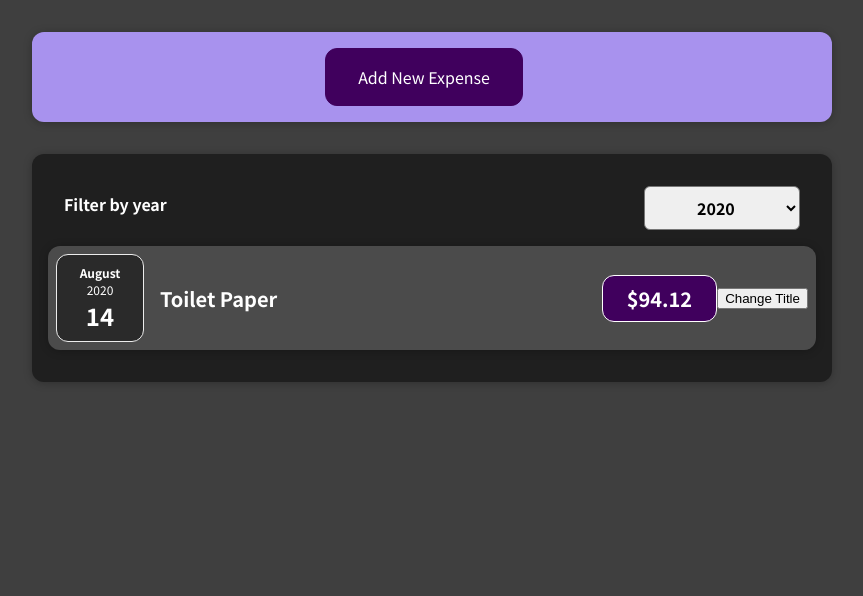
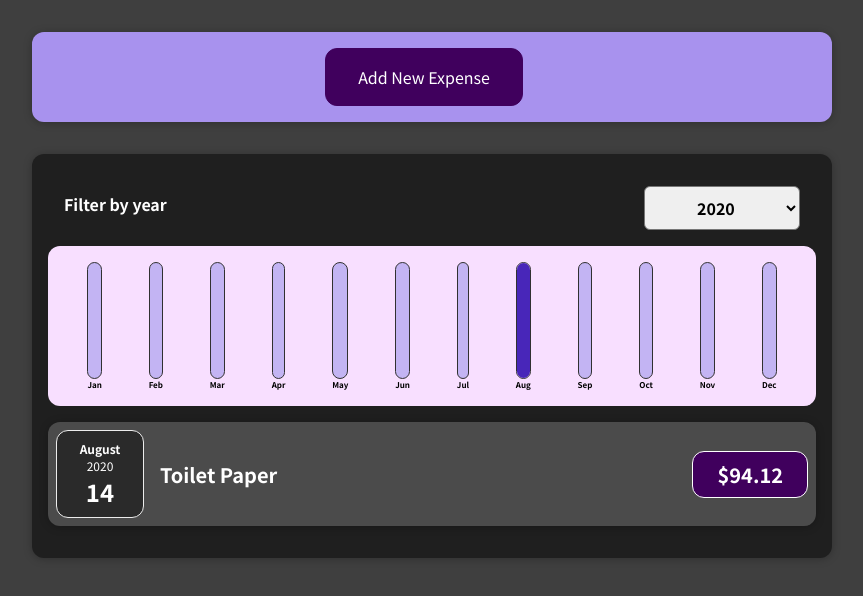
Before and after one commit to deepydee/react-the-complete-guide, a React (Create React App) app in the folder code/01-starting-setup/: page / in a window 1280 px wide. Shown: the top 596 px of the page, without its empty margins (208-1071 px from the left). Built offline with nearby package versions, Linux system fonts and the light colour scheme.

Commit message:
Wrap Up & Next Steps

```diff
--- /dev/null
+++ b/code/01-starting-setup/src/components/Chart/Chart.css
@@ -0,0 +1,9 @@
+.chart {
+  padding: 1rem;
+  border-radius: 12px;
+  background-color: #f8dfff;
+  text-align: center;
+  display: flex;
+  justify-content: space-around;
+  height: 10rem;
+}
--- /dev/null
+++ b/code/01-starting-setup/src/components/Chart/Chart.jsx
@@ -0,0 +1,22 @@
+import ChartBar from "./ChartBar";
+import "./Chart.css";
+
+const Chart = (props) => {
+  const dataPointValues = props.dataPoints.map((dataPoint) => dataPoint.value);
+  const totalMaximum = Math.max(...dataPointValues);
+
+  return (
+    <div className="chart">
+      {props.dataPoints.map((dataPoint) => (
+        <ChartBar
+          key={dataPoint.label}
+          value={dataPoint.value}
+          maxValue={totalMaximum}
+          label={dataPoint.label}
+        />
+      ))}
+    </div>
+  );
+};
+
+export default Chart;
--- /dev/null
+++ b/code/01-starting-setup/src/components/Chart/ChartBar.css
@@ -0,0 +1,30 @@
+.chart-bar {
+  height: 100%;
+  display: flex;
+  flex-direction: column;
+  align-items: center;
+}
+
+.chart-bar__inner {
+  height: 100%;
+  width: 100%;
+  border: 1px solid #313131;
+  border-radius: 12px;
+  background-color: #c3b4f3;
+  overflow: hidden;
+  display: flex;
+  flex-direction: column;
+  justify-content: flex-end;
+}
+
+.chart-bar__fill {
+  background-color: #4826b9;
+  width: 100%;
+  transition: all 0.3s ease-out;
+}
+
+.chart-bar__label {
+  font-weight: bold;
+  font-size: 0.5rem;
+  text-align: center;
+}
--- /dev/null
+++ b/code/01-starting-setup/src/components/Chart/ChartBar.jsx
@@ -0,0 +1,20 @@
+import "./ChartBar.css";
+
+const ChartBar = (props) => {
+  let barFillHeight = "0%";
+
+  if (props.maxValue > 0) {
+    barFillHeight = Math.round((props.value / props.maxValue) * 100) + "%";
+  }
+
+  return (
+    <div className="chart-bar">
+      <div className="chart-bar__inner">
+        <div className="chart-bar__fill" style={{height: barFillHeight}}></div>
+      </div>
+      <div className="chart-bar__label">{props.label}</div>
+    </div>
+  );
+};
+
+export default ChartBar;
--- a/code/01-starting-setup/src/components/Expensees/ExpenseItem.jsx
+++ b/code/01-starting-setup/src/components/Expensees/ExpenseItem.jsx
@@ -21,7 +21,6 @@
           <h2>{title}</h2>
           <div className="expense-item__price">${props.amount}</div>
         </div>
-        <button onClick={clicHandler}>Change Title</button>
       </Card>
     </li>
   );
--- a/code/01-starting-setup/src/components/Expensees/Expenses.jsx
+++ b/code/01-starting-setup/src/components/Expensees/Expenses.jsx
@@ -2,6 +2,7 @@
 import Card from "../UI/Card";
 import ExpensesFilter from "./ExpensesFilter";
 import ExpensesList from "./ExpensesList";
+import ExpensesChart from "./ExpensesChart";
 import "./Expenses.css";
 
 const Expenses = (props) => {
@@ -22,6 +23,7 @@
           selected={filteredYear}
           onChangeFilter={filterChangeHandler}
         />
+        <ExpensesChart expenses={filteredExpenses} />
         <ExpensesList filteredExpenses={filteredExpenses} />
       </Card>
     </div>
--- /dev/null
+++ b/code/01-starting-setup/src/components/Expensees/ExpensesChart.jsx
@@ -0,0 +1,27 @@
+import Chart from "../Chart/Chart";
+
+const ExpensesChart = (props) => {
+  const chartDataPoints = [
+    {label: "Jan", value: 0},
+    {label: "Feb", value: 0},
+    {label: "Mar", value: 0},
+    {label: "Apr", value: 0},
+    {label: "May", value: 0},
+    {label: "Jun", value: 0},
+    {label: "Jul", value: 0},
+    {label: "Aug", value: 0},
+    {label: "Sep", value: 0},
+    {label: "Oct", value: 0},
+    {label: "Nov", value: 0},
+    {label: "Dec", value: 0},
+  ];
+
+  for (const expense of props.expenses) {
+    const expenseMonth = expense.date.getMonth();
+    chartDataPoints[expenseMonth].value += expense.amount;
+  }
+
+  return <Chart dataPoints={chartDataPoints} />;
+};
+
+export default ExpensesChart;
```
